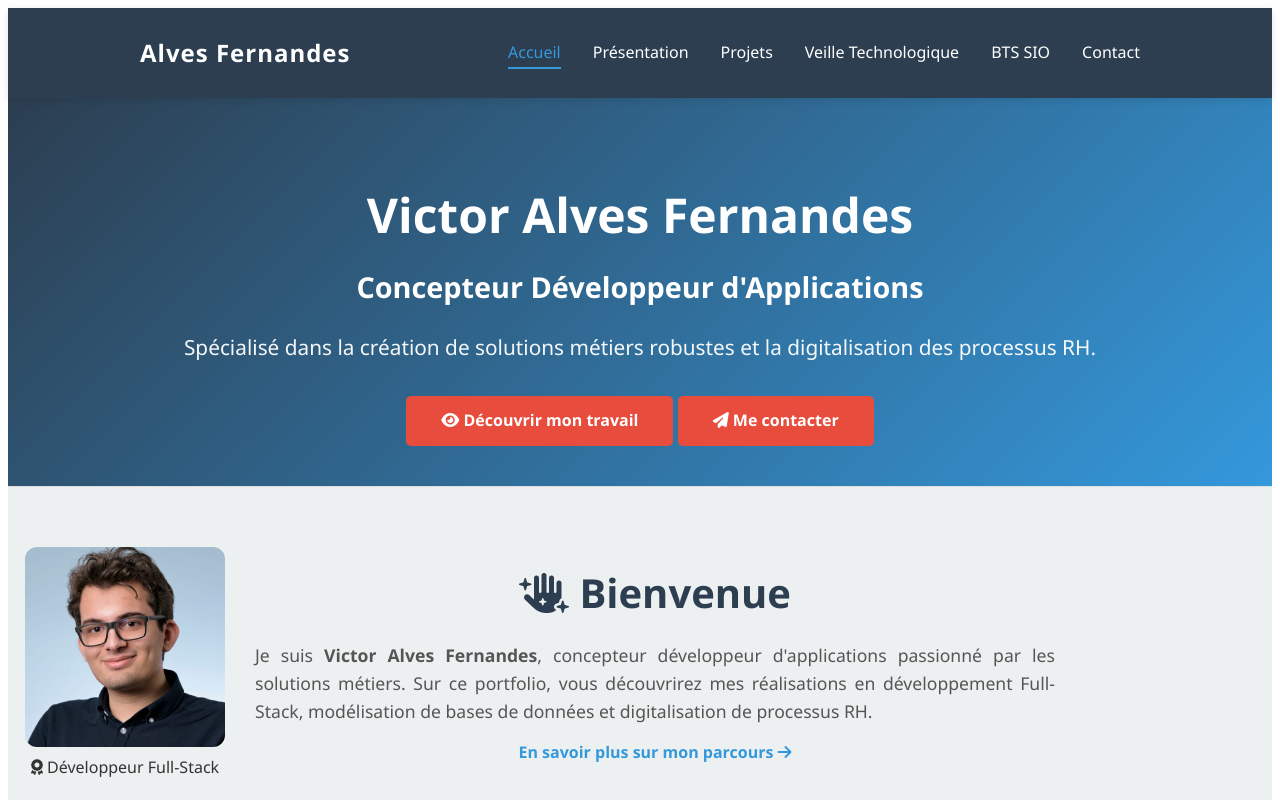
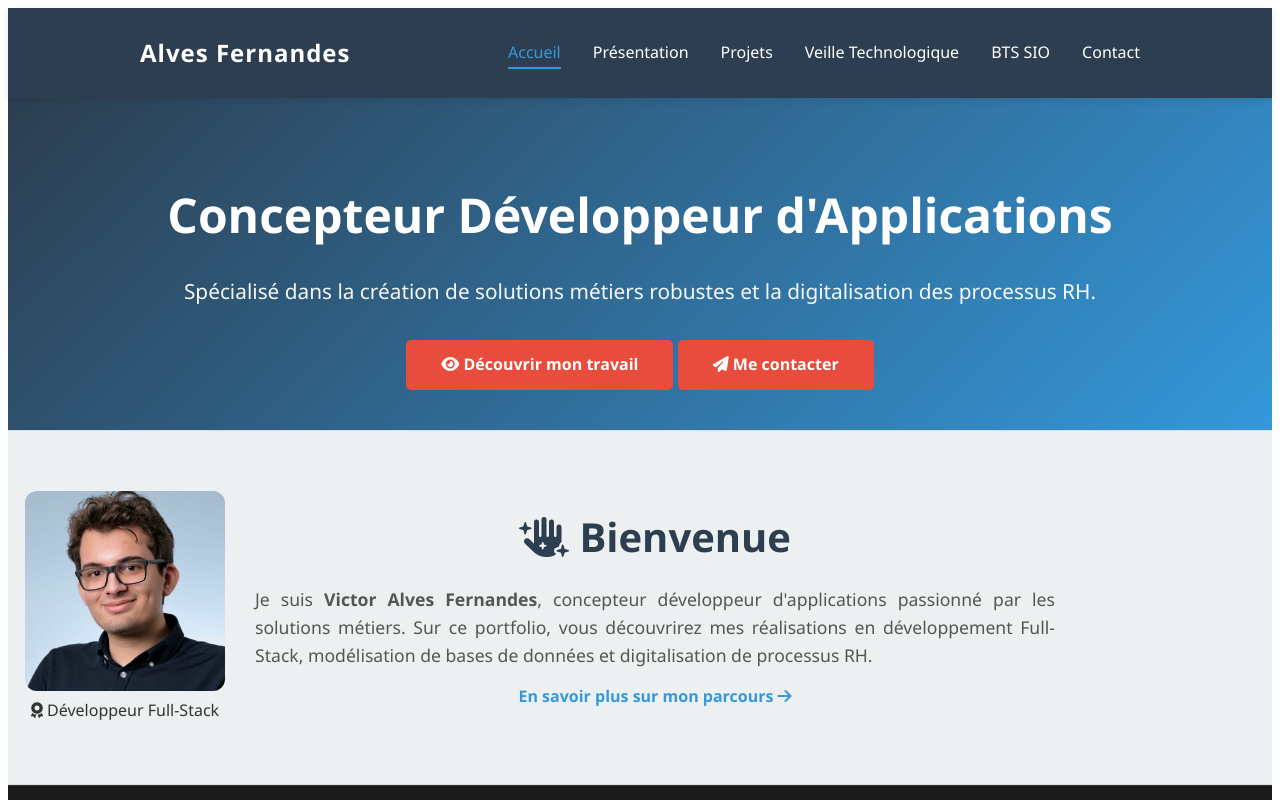
Before and after one commit to spirit0621/Portefolio-victor, a plain HTML site: page pages/index.html in a window 1280 px wide. Shown: the top 800 px of the page. Drawn offline with Linux system fonts and the light colour scheme.

Commit message:
Update SEO titles and homepage structure

```diff
--- a/pages/index.html
+++ b/pages/index.html
@@ -4,7 +4,7 @@
 <head>
   <meta charset="utf-8">
   <meta name="viewport" content="width=device-width,initial-scale=1">
-  <title>Victor Alves Fernandes | Concepteur Développeur d'Applications</title>
+  <title>Victor Alves Fernandes - Développeur d'Applications</title>
   <meta name="description" content="Portfolio de Victor Alves Fernandes, Concepteur Développeur d'Applications. Découvrez mes projets, compétences et parcours professionnel.">
   <link rel="stylesheet" href="../styles/styles.css">
   <link rel="stylesheet" href="https://cdnjs.cloudflare.com/ajax/libs/font-awesome/6.4.0/css/all.min.css">
@@ -18,7 +18,7 @@
   <section class="hero">
     <div class="hero-content">
 
-      <h1 class="hero-title">Victor Alves Fernandes<br><span style="font-size: 0.6em; display: block; margin-top: 10px;">Concepteur Développeur d'Applications</span></h1>
+      <h1 class="hero-title">Concepteur Développeur d'Applications</h1>
       <p class="hero-subtitle">Spécialisé dans la création de solutions métiers robustes et la digitalisation des
         processus RH.</p>
       <div class="hero-actions">
```
Also changed, not shown: index.html (+1 -1 lines).
